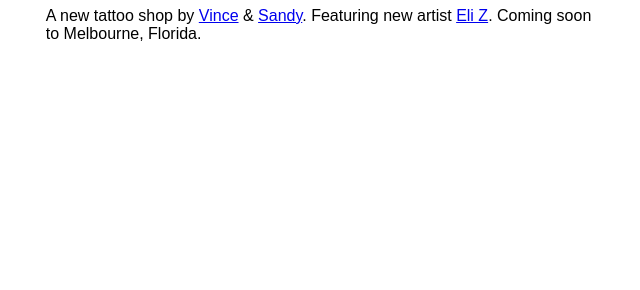
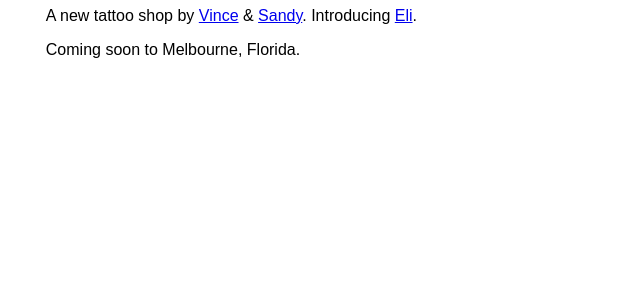
Before and after one commit to svanderbleek/eastcoastlinework, a plain HTML site: page index.html in a window 1280 px wide. Shown: the part 510-800 px from the top of the page, without its empty margins (319-959 px from the left). Drawn offline with Linux system fonts and the light colour scheme.

Commit message:
Update index.html

```diff
--- a/index.html
+++ b/index.html
@@ -22,7 +22,10 @@
     <h1>Electric Devils</h1>
     <p>
     A new tattoo shop by
-    <a href="https://www.instagram.com/vincetattoo305">Vince</a> & <a href="https://www.instagram.com/sandhundred">Sandy</a>. Featuring new artist <a href="https://www.instagram.com/thelilalienstudio">Eli Z</a>.
+    <a href="https://www.instagram.com/vincetattoo305">Vince</a> & <a href="https://www.instagram.com/sandhundred">Sandy</a>.
+    Introducing <a href="https://www.instagram.com/thelilalienstudio">Eli</a>.
+    </p>
+    <p>
     Coming soon to Melbourne, Florida.
     </p>
   </body>
```
